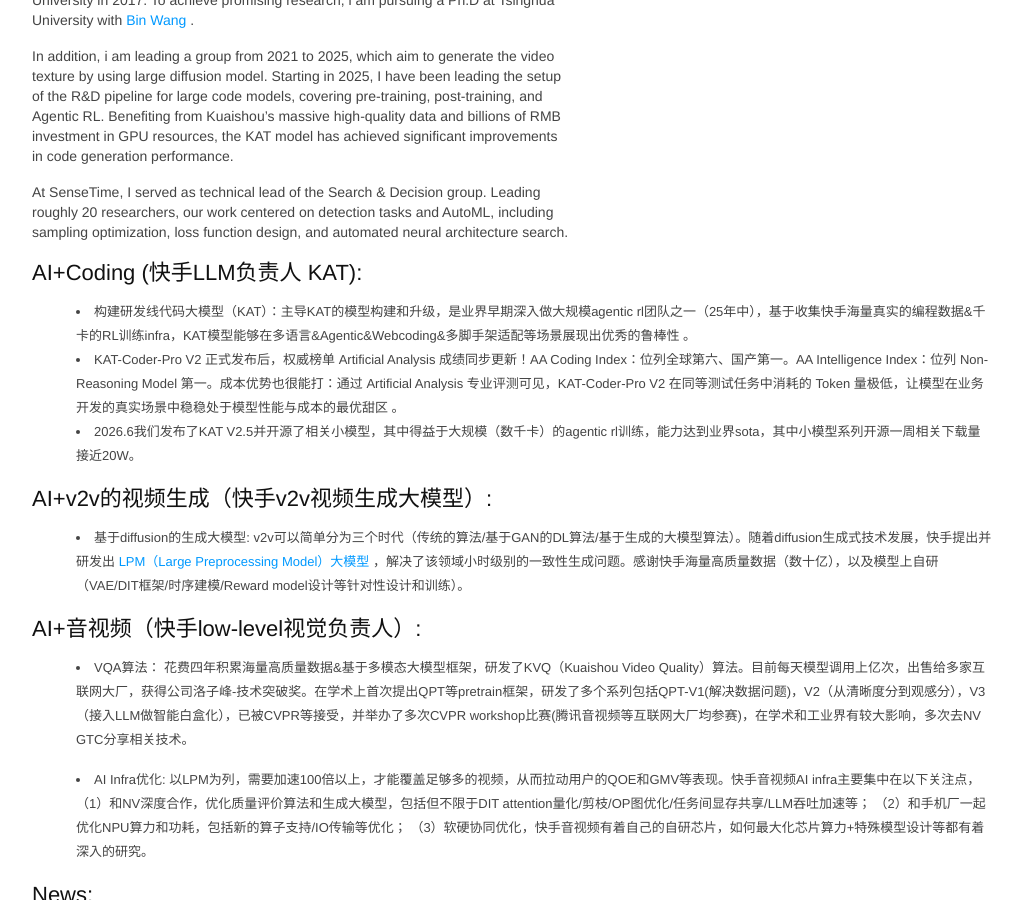
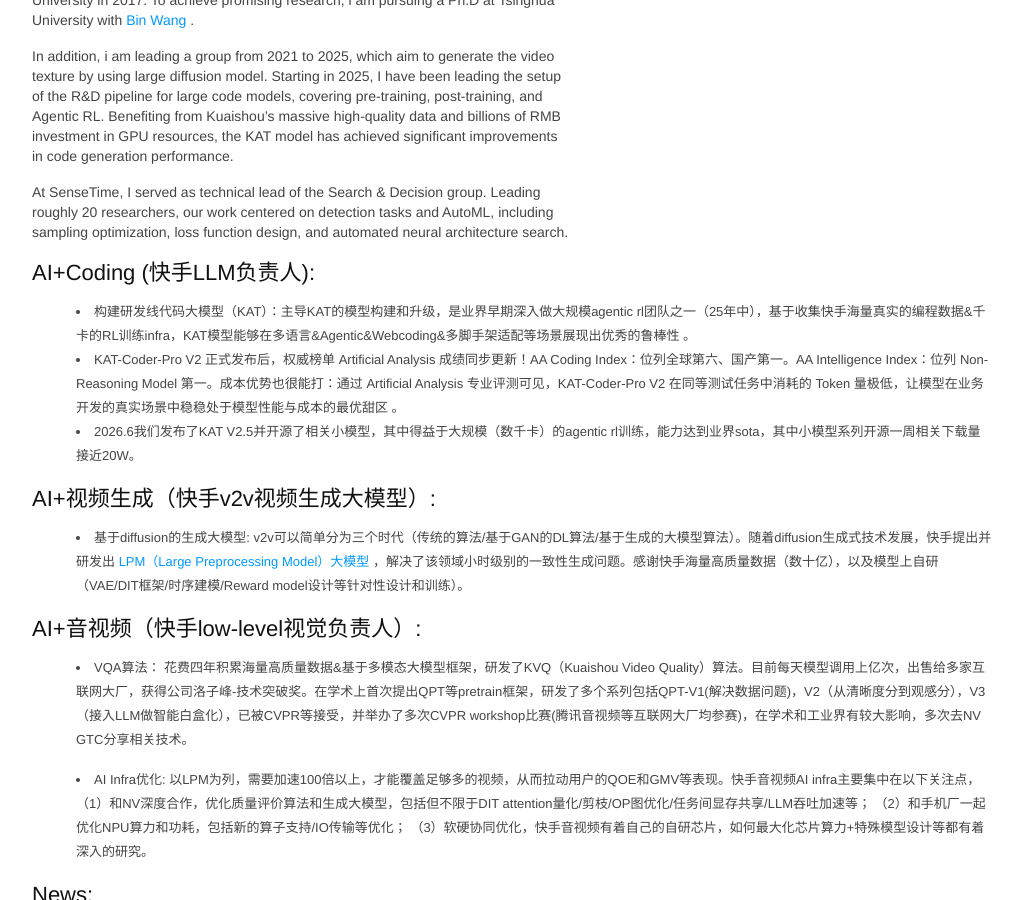
Before and after one commit to msunming/msunming.github.io, a Jekyll site: the page index.html, which Jekyll copies as it is, in a window 1280 px wide and 900 px high, scrolled down 572 px. Shown: the whole window, without its empty margins (128-1150 px from the left). Built offline with Jekyll 4.4.1, drawn with Linux system fonts in a browser that asks for light colours.

Commit message:
Update index.html

```diff
--- a/index.html
+++ b/index.html
@@ -466,14 +466,14 @@ pre .markdown .emphasis {
 			At SenseTime, I served as technical lead of the Search & Decision group. Leading roughly 20 researchers, our work centered on detection tasks and AutoML, including sampling optimization, loss function design, and automated neural architecture search.
 		</p>
 
-		<h2>AI+Coding (快手LLM负责人 KAT):</h2>
+		<h2>AI+Coding (快手LLM负责人):</h2>
 		<p>
 	    	<li> 构建研发线代码大模型（KAT）：主导KAT的模型构建和升级，是业界早期深入做大规模agentic rl团队之一（25年中），基于收集快手海量真实的编程数据&千卡的RL训练infra，KAT模型能够在多语言&Agentic&Webcoding&多脚手架适配等场景展现出优秀的鲁棒性 。 </li>
 			<li> KAT-Coder-Pro V2 正式发布后，权威榜单 Artificial Analysis 成绩同步更新！AA Coding Index：位列全球第六、国产第一。AA Intelligence Index：位列 Non-Reasoning Model 第一。成本优势也很能打：通过 Artificial Analysis 专业评测可见，KAT-Coder-Pro V2 在同等测试任务中消耗的 Token 量极低，让模型在业务开发的真实场景中稳稳处于模型性能与成本的最优甜区 。 </li>
 			<li> 2026.6我们发布了KAT V2.5并开源了相关小模型，其中得益于大规模（数千卡）的agentic rl训练，能力达到业界sota，其中小模型系列开源一周相关下载量接近20W。 </li>
 		</p>
 
-		<h2>AI+v2v的视频生成（快手v2v视频生成大模型）:</h2>
+		<h2>AI+视频生成（快手v2v视频生成大模型）:</h2>
 
 		<p>
 	    	<li> 基于diffusion的生成大模型: v2v可以简单分为三个时代（传统的算法/基于GAN的DL算法/基于生成的大模型算法）。随着diffusion生成式技术发展，快手提出并研发出 <a href="https://arxiv.org/pdf/2607.13460"> LPM（Large Preprocessing Model）大模型 </a> ，解决了该领域小时级别的一致性生成问题。感谢快手海量高质量数据（数十亿），以及模型上自研（VAE/DIT框架/时序建模/Reward model设计等针对性设计和训练）。 </li>
```
